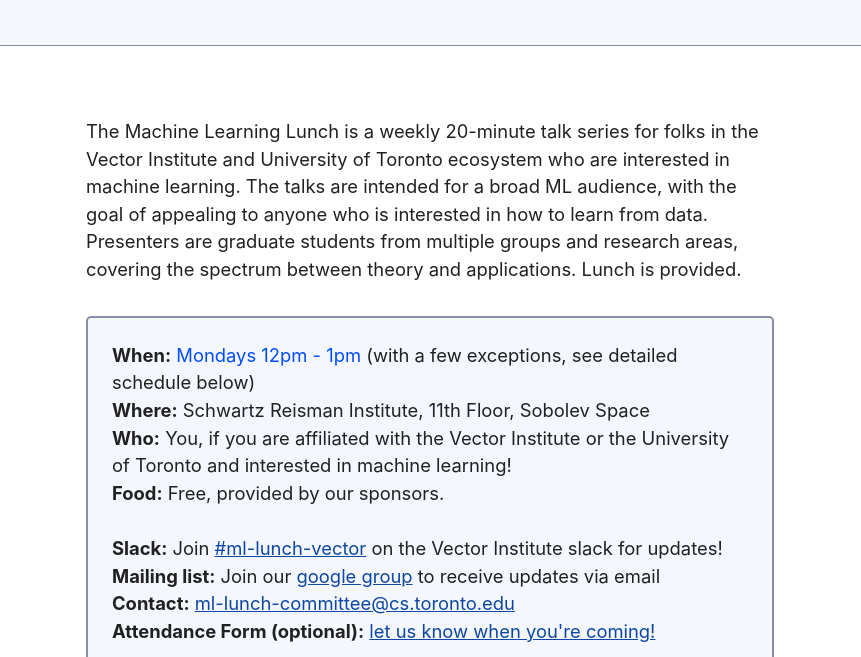
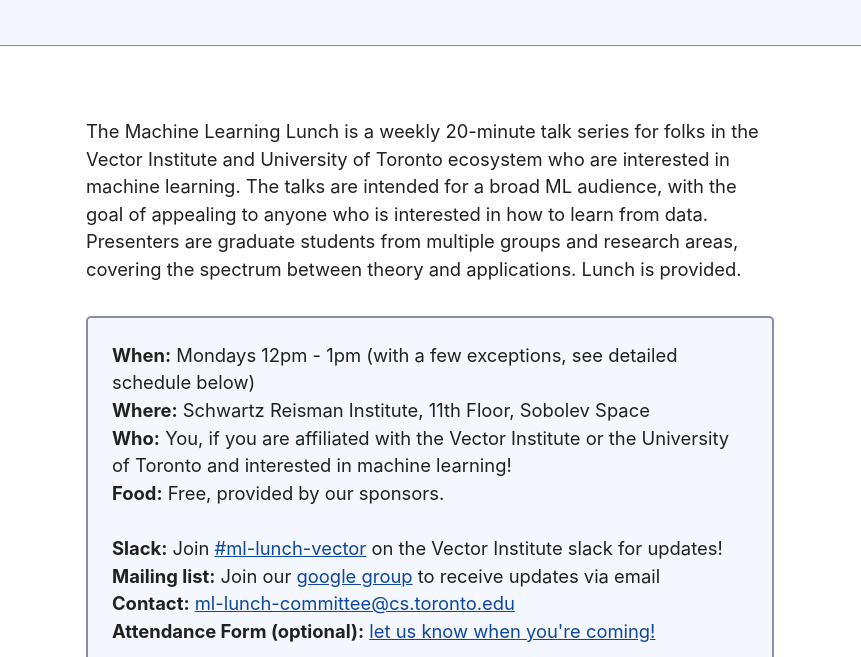
Before and after one commit to ml-lunch-vector/ml-lunch-vector.github.io, a plain HTML site: page index.html in a window 1280 px wide. Shown: the part 143-800 px from the top of the page, without its empty margins (210-1071 px from the left). Drawn offline with Linux system fonts and the light colour scheme.

Commit message:
Update index.html

```diff
--- a/index.html
+++ b/index.html
@@ -17,7 +17,7 @@
       <p>The Machine Learning Lunch is a weekly 20-minute talk series for folks in the Vector Institute and University of Toronto ecosystem who are interested in machine learning. The talks are intended for a broad ML audience, with the goal of appealing to anyone who is interested in how to learn from data. Presenters are graduate students from multiple groups and research areas, covering the spectrum between theory and applications. Lunch is provided.</p>
 
       <p class="notice">
-        <b>When:</b> <span style="color:#024EFD;">Mondays 12pm - 1pm</span> (with a few exceptions, see detailed schedule below)
+        <b>When:</b> <span style="color:accent;">Mondays 12pm - 1pm</span> (with a few exceptions, see detailed schedule below)
         <br>
         <b>Where:</b> Schwartz Reisman Institute, 11th Floor, Sobolev Space
         <br>
```
